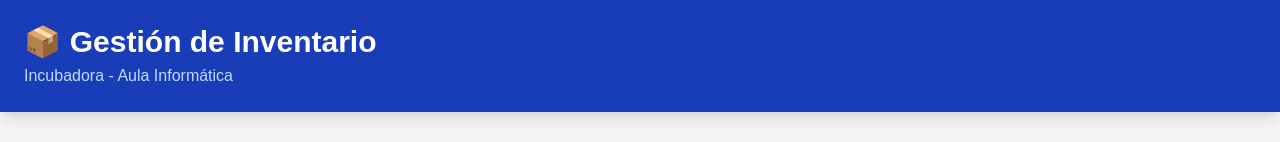
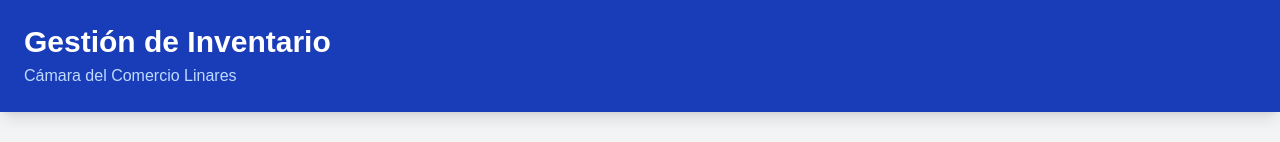
Before and after one commit to AlbertooCap/AplicacionInventario, a Next.js app: page / in a window 1280 px wide. Shown: the top 142 px of the page. Built offline with nearby package versions, Linux system fonts and the light colour scheme; no server answers; the database is empty.

Commit message:
app actualizada css2

```diff
--- a/app/page.tsx
+++ b/app/page.tsx
@@ -9,8 +9,8 @@
     <main className="min-h-screen bg-gray-100">
       {/* Header */}
       <header className="bg-blue-800 text-white p-6 shadow-lg">
-        <h1 className="text-3xl font-bold">📦 Gestión de Inventario</h1>
-        <p className="text-blue-200 mt-1">Incubadora - Aula Informática</p>
+        <h1 className="text-3xl font-bold">Gestión de Inventario</h1>
+        <p className="text-blue-200 mt-1">Cámara del Comercio Linares</p>
       </header>
 
       <div className="p-8">
```
